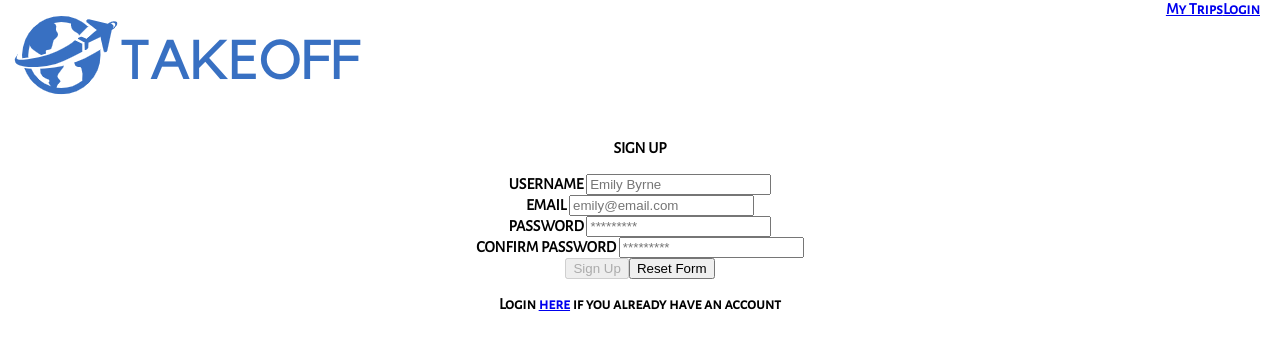
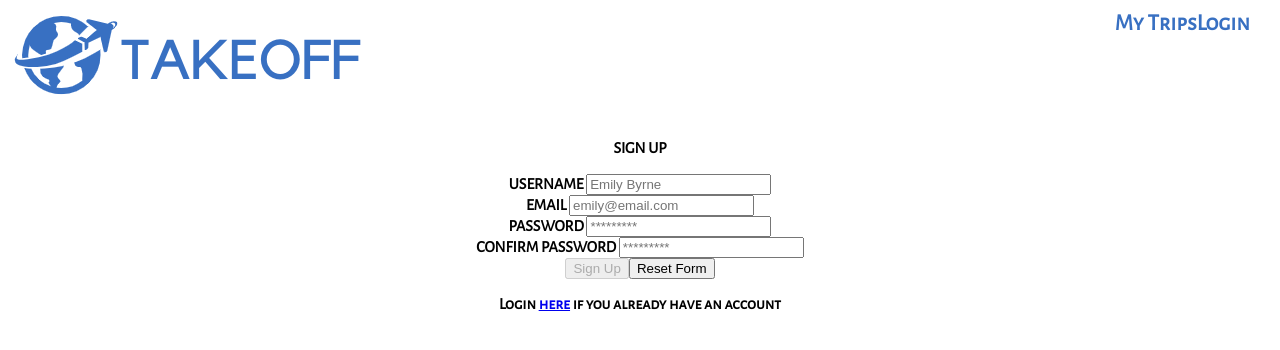
Before and after one commit to embyrne13/Takeoff-app, a React (Create React App) app: page /signUp in a window 1280 px wide. Shown: the top 350 px of the page. Built offline with nearby package versions, Linux system fonts and the light colour scheme.

Commit message:
starting to come together

```diff
--- a/src/App.css
+++ b/src/App.css
@@ -12,20 +12,18 @@ nav {
   display: flex;
   justify-content: flex-start;
 }
-.navLinks:hover {
+.navBarLinks:hover {
   text-decoration: none;
-  color: white;
+  color: rgb(27, 204, 224);
   font-family: 'Alegreya Sans SC', sans-serif;
 }
-.navLinks {
+.navBarLinks {
   text-decoration: none;
-  font-size: 23px;
-  padding-left: 17px;
   font-family: 'Alegreya Sans SC', sans-serif;
-  color: rgb(0, 194, 203);
-  display: flex;
-  justify-content: flex-end;
+  color: rgb(56, 112, 194);
 }
 .nav {
+  font-size: 23px;
+  padding: 10px;
   margin-right: 20px;
 }
--- a/src/Pages/Home.js
+++ b/src/Pages/Home.js
@@ -1,7 +1,6 @@
 import { useEffect, useState } from 'react'
 import FlightSearch from '../Components/FlightSearch'
 import FlightDetails from '../Components/FlightDetails'
-import axios from 'axios'
 
 const Home = ({
   flightSearchFilters,
```
